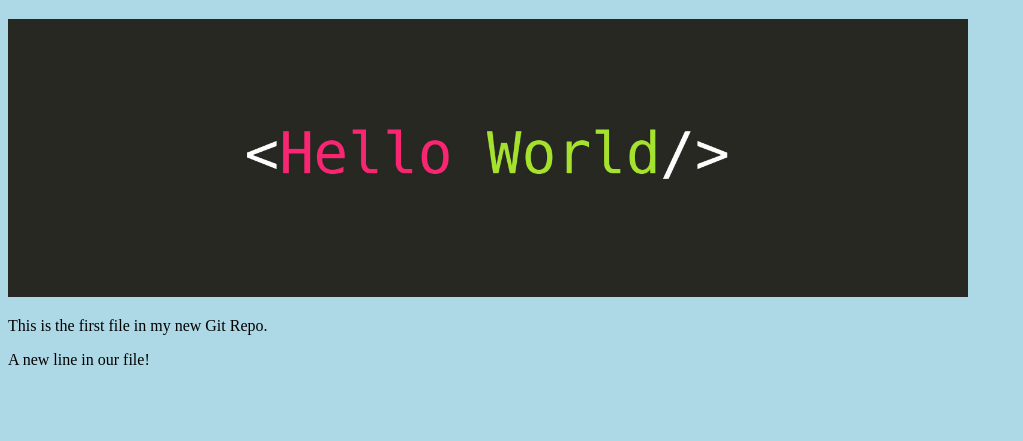
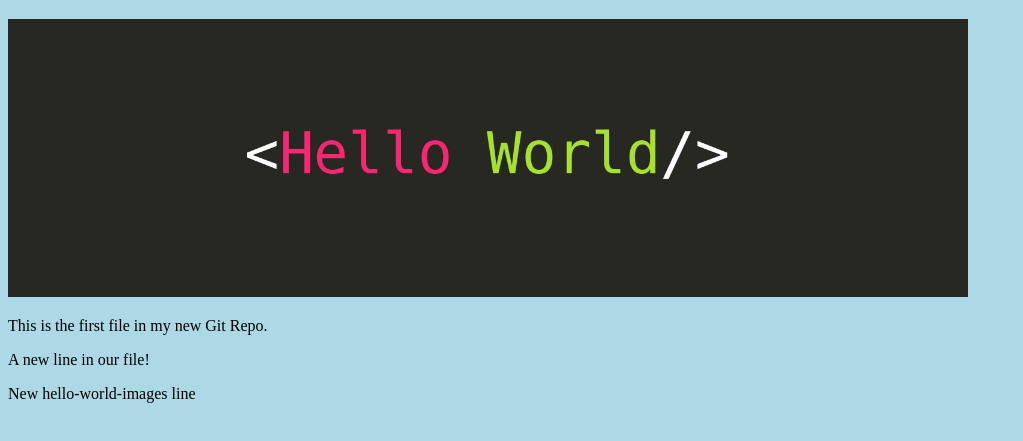
Before and after one commit to justynaz99/hello-world, a plain HTML site: page index.html in a window 1280 px wide. Shown: the part 61-502 px from the top of the page, without its empty margins (0-1023 px from the left). Drawn offline with Linux system fonts and the light colour scheme.

Commit message:
Added new hello-world-images line

```diff
--- a/index.html
+++ b/index.html
@@ -11,6 +11,7 @@
     style="width:100%;max-width:960px"></div>
 <p>This is the first file in my new Git Repo.</p>
 <p>A new line in our file!</p>
+<p>New hello-world-images line</p>
 
 </body>
 </html>
```
